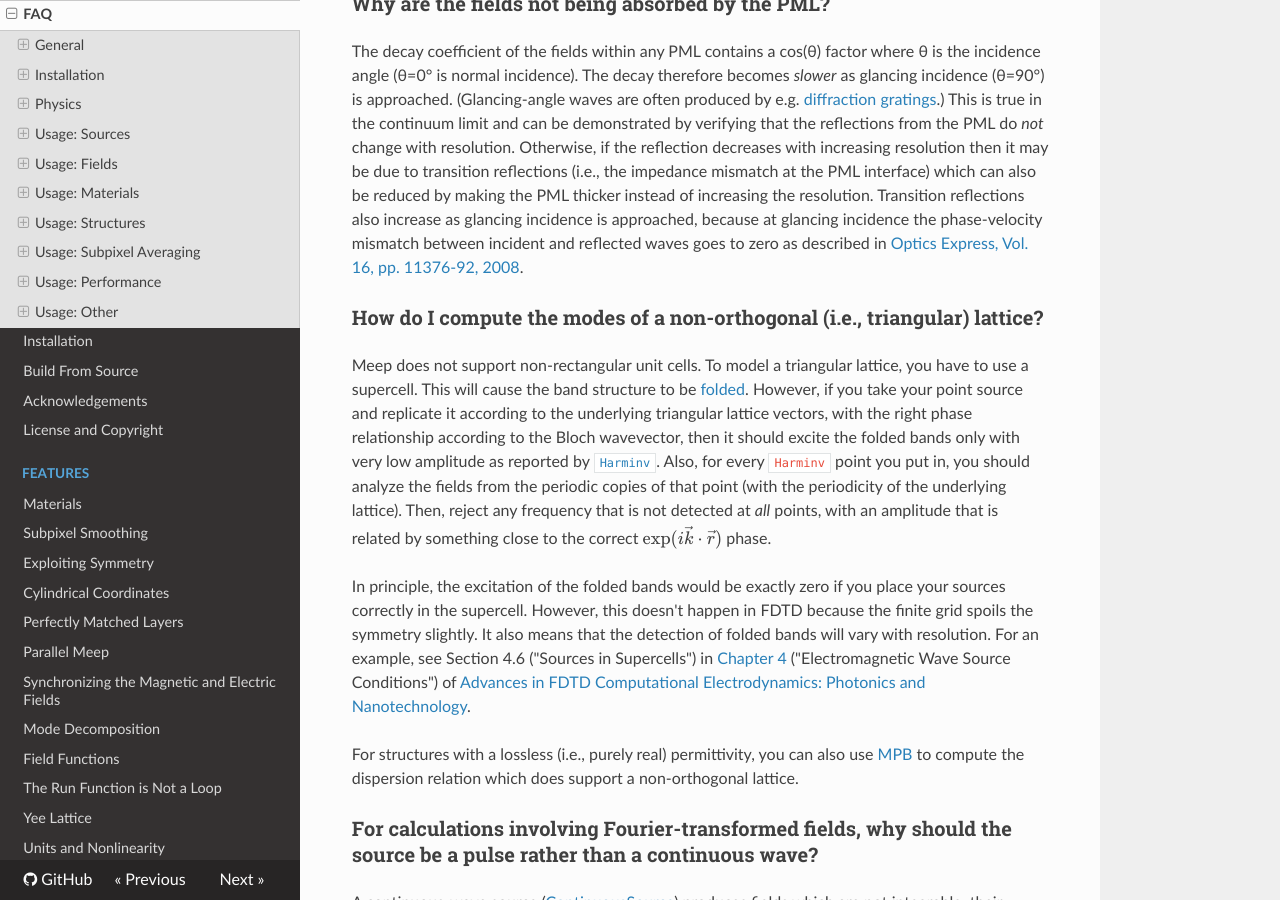
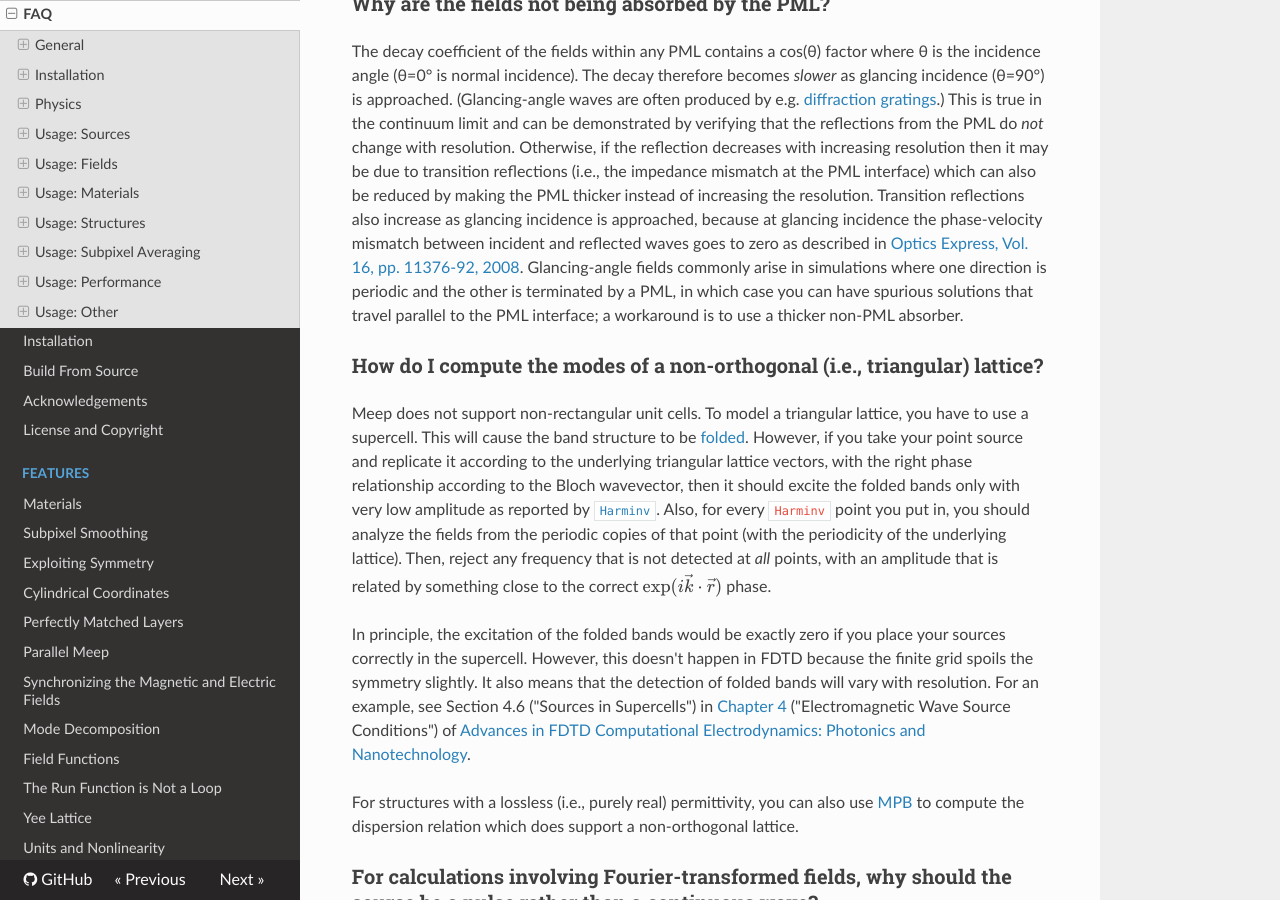
Before and after one commit to NanoComp/meep, an MkDocs documentation site: the page built from doc/docs/FAQ.md, in a window 1280 px wide and 900 px high, scrolled down 13591 px. Built offline with MkDocs 1.6.1, drawn with Linux system fonts in a browser that asks for light colours; nearby versions of some CDN libraries; formulas are drawn with MathJax 3; old or Windows-style settings are respelled for this version of MkDocs.

Commit message:
Update FAQ.md

```diff
--- a/doc/docs/FAQ.md
+++ b/doc/docs/FAQ.md
@@ -231,7 +231,7 @@ For a linear system, you can use a [ContinuousSource](Python_User_Interface.md#c
 
 ### Why are the fields not being absorbed by the PML?
 
-The decay coefficient of the fields within any PML contains a cos(θ) factor where θ is the incidence angle (θ=0° is normal incidence). The decay therefore becomes *slower* as glancing incidence (θ=90°) is approached. (Glancing-angle waves are often produced by e.g. [diffraction gratings](Python_Tutorials/Mode_Decomposition.md#diffraction-spectrum-of-a-binary-grating).) This is true in the continuum limit and can be demonstrated by verifying that the reflections from the PML do *not* change with resolution. Otherwise, if the reflection decreases with increasing resolution then it may be due to transition reflections (i.e., the impedance mismatch at the PML interface) which can also be reduced by making the PML thicker instead of increasing the resolution. Transition reflections also increase as glancing incidence is approached, because at glancing incidence the phase-velocity mismatch between incident and reflected waves goes to zero as described in [Optics Express, Vol. 16, pp. 11376-92, 2008](http://www.opticsinfobase.org/abstract.cfm?URI=oe-16-15-11376).
+The decay coefficient of the fields within any PML contains a cos(θ) factor where θ is the incidence angle (θ=0° is normal incidence). The decay therefore becomes *slower* as glancing incidence (θ=90°) is approached. (Glancing-angle waves are often produced by e.g. [diffraction gratings](Python_Tutorials/Mode_Decomposition.md#diffraction-spectrum-of-a-binary-grating).) This is true in the continuum limit and can be demonstrated by verifying that the reflections from the PML do *not* change with resolution. Otherwise, if the reflection decreases with increasing resolution then it may be due to transition reflections (i.e., the impedance mismatch at the PML interface) which can also be reduced by making the PML thicker instead of increasing the resolution. Transition reflections also increase as glancing incidence is approached, because at glancing incidence the phase-velocity mismatch between incident and reflected waves goes to zero as described in [Optics Express, Vol. 16, pp. 11376-92, 2008](http://www.opticsinfobase.org/abstract.cfm?URI=oe-16-15-11376).  Glancing-angle fields commonly arise in simulations where one direction is periodic and the other is terminated by a PML, in which case you can have spurious solutions that travel parallel to the PML interface; a workaround is to use a thicker non-PML absorber.
 
 ### How do I compute the modes of a non-orthogonal (i.e., triangular) lattice?
 
```
